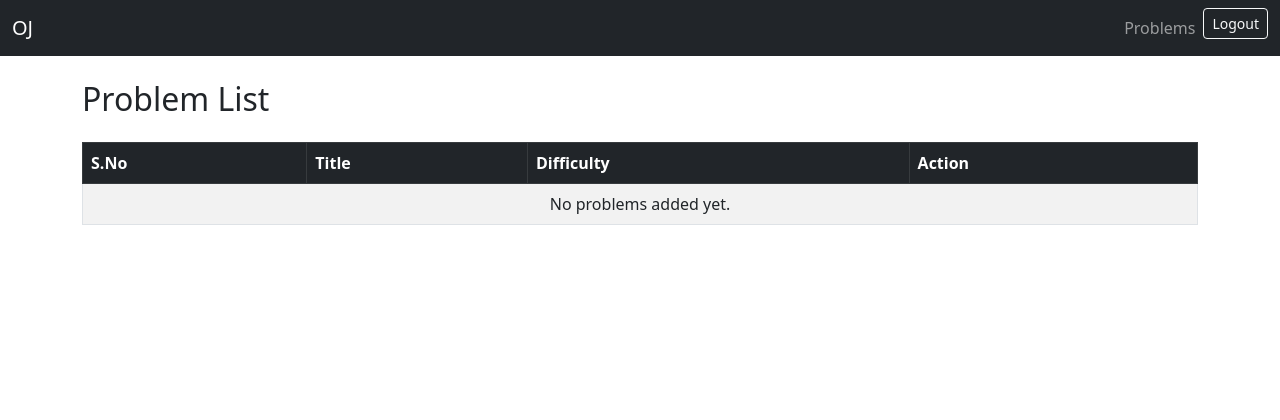
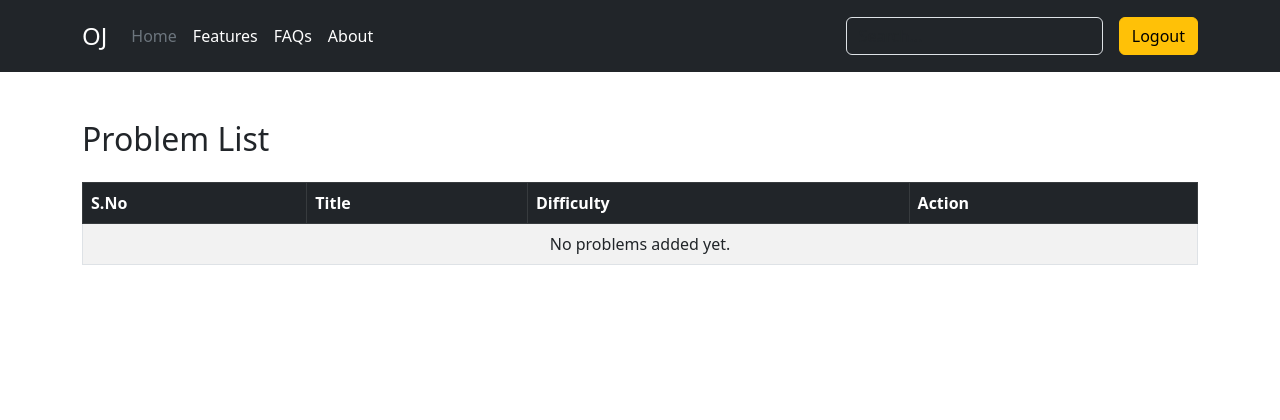
Before and after one commit to avanigupta06/OJ-Project, a Django app: page /home/problems/ in a window 1280 px wide. Shown: the top 420 px of the page. Run offline with Django 5.2, Linux system fonts and the light colour scheme; data that the repository does not hold is empty.

Commit message:
ui enhance

```diff
--- a/accounts/templates/login.html
+++ b/accounts/templates/login.html
@@ -8,7 +8,7 @@
     <!-- Custom Alert Styling -->
     <style>
         .alert {
-            border-left: 6px solid #0d6efd; /* blue border */
+            border-left: 6px solid #0d6efd;
             background-color: #e9f5ff;
             color: #0c3c78;
             font-weight: 500;
--- a/accounts/templates/register.html
+++ b/accounts/templates/register.html
@@ -7,7 +7,7 @@
     <!-- Custom Alert Styling -->
     <style>
         .alert {
-            border-left: 6px solid #0d6efd; /* blue border */
+            border-left: 6px solid #0d6efd;
             background-color: #e9f5ff;
             color: #0c3c78;
             font-weight: 500;
@@ -79,7 +79,7 @@
                     </div>
 
                     <!-- Submit button -->
-                    <button type="submit" class="btn btn-success w-100">Register</button>
+                    <button type="submit" class="btn btn-primary w-100">Register</button>
                 </form>
 
                 <!-- Link to login page for users who already have an account -->
--- a/compiler/forms.py
+++ b/compiler/forms.py
@@ -8,16 +8,28 @@
 
 
 class CodeSubmissionForm(forms.ModelForm):
-    language = forms.ChoiceField(choices=LANGUAGE_CHOICES)
+    language = forms.ChoiceField(choices=LANGUAGE_CHOICES, widget=forms.Select(attrs={'class': 'form-select form-select-sm w-auto'}) )
 
     class Meta:
         model = CodeSubmission
         fields = ['language', 'code', 'input_data']
         widgets = {
-            'code': forms.Textarea(attrs={'rows': 15, 'cols': 80}),
-            'input_data': forms.Textarea(attrs={'rows': 3, 'cols': 10}),
+            'code': forms.Textarea(attrs={
+                'class': 'form-control',  # ⬅️ Bootstrap input style
+                'rows': 14,
+                'cols': 80,
+                'placeholder': 'Write your code here...',
+                'style': 'resize: vertical;'
+            }),
+            'input_data': forms.Textarea(attrs={
+                'class': 'form-control',  # ⬅️ Bootstrap input style
+                'rows': 3,
+                'cols': 10,
+                'placeholder': 'Enter custom input...',
+                'style': 'resize: vertical;'
+            }),
         }
 
     def __init__(self, *args, **kwargs):
         super().__init__(*args, **kwargs)
-        self.fields['input_data'].required = False  # ✅
+        self.fields['input_data'].required = False
--- a/home/templates/problem_detail.html
+++ b/home/templates/problem_detail.html
@@ -12,7 +12,7 @@
         <div class="d-flex flex-wrap align-items-center justify-content-center justify-content-lg-start">
             <a href="{% url 'problem_list' %}" class="d-flex align-items-center mb-2 mb-lg-0 text-white text-decoration-none">
                 <svg class="bi me-2" width="40" height="32" role="img" aria-label="Bootstrap"><use xlink:href="#bootstrap"></use></svg>
-                <span class="fs-4">OJ</span>
+                <span class="fs-4 me-3">OJ</span>
             </a>
 
             <ul class="nav col-12 col-lg-auto me-lg-auto mb-2 justify-content-center mb-md-0">
@@ -88,7 +88,7 @@
 
 
                 <div class="d-flex gap-2">
-                    <button type="submit" name="action" value="run" class="btn btn-secondary">Run</button>
+                    <button type="submit" name="action" value="run" class="btn btn-primary">Run</button>
                     <button type="submit" name="action" value="submit" class="btn btn-success">Submit</button>
                 </div>
             </form>
--- a/home/templates/problem_list.html
+++ b/home/templates/problem_list.html
@@ -25,29 +25,41 @@
 
 <div class="wrapper">
 <!-- Header -->
-    <nav class="navbar navbar-expand-lg navbar-dark bg-dark">
-        <div class="container-fluid">
-            <a class="navbar-brand" href="{% url 'problem_list' %}">OJ</a>
-            <button class="navbar-toggler" type="button" data-bs-toggle="collapse" data-bs-target="#navbarNav"
-                    aria-controls="navbarNav" aria-expanded="false" aria-label="Toggle navigation">
-                <span class="navbar-toggler-icon"></span>
-            </button>
-            <div class="collapse navbar-collapse justify-content-end" id="navbarNav">
-                <ul class="navbar-nav">
-                    <li class="nav-item">
-                        <a class="nav-link" href="{% url 'problem_list' %}">Problems</a>
-                    </li>
-                    <!-- Add other nav links if needed -->
-                    <li class="nav-item">
+<header class="p-3 text-bg-dark mb-4">
+  <div class="container">
+    <div class="d-flex flex-wrap align-items-center justify-content-center justify-content-lg-start">
+
+      <!-- Brand -->
+      <a href="{% url 'problem_list' %}" class="d-flex align-items-center mb-2 mb-lg-0 text-white text-decoration-none">
+        <span class="fs-4 me-3">OJ</span>
+      </a>
+
+      <!-- Nav Links -->
+      <ul class="nav col-12 col-lg-auto me-lg-auto mb-2 justify-content-center mb-md-0">
+        <li><a href="#" class="nav-link px-2 text-secondary">Home</a></li>
+        <li><a href="#" class="nav-link px-2 text-white">Features</a></li>
+        <li><a href="#" class="nav-link px-2 text-white">FAQs</a></li>
+        <li><a href="#" class="nav-link px-2 text-white">About</a></li>
+      </ul>
+
+      <!-- Search Form -->
+      <form class="col-12 col-lg-auto mb-3 mb-lg-0 me-lg-3" role="search">
+        <input type="search" class="form-control form-control-dark text-bg-dark" placeholder="Search..." aria-label="Search">
+      </form>
+
+      <!-- Logout Form -->
+      <div class="text-end">
         <form method="post" action="{% url 'logout' %}">
           {% csrf_token %}
-                            <button type="submit" class="btn btn-outline-light btn-sm">Logout</button>
+          <button type="submit" class="btn btn-warning">Logout</button>
         </form>
-                    </li>
-                </ul>
+      </div>
+
     </div>
   </div>
-    </nav>
+</header>
+
+
 
     <!-- Content -->
     <div class="container content my-4">
```
Also changed, not shown: accounts/templates/dashboard.html (line endings or trailing spaces). Lines whose indentation alone changed are shown as unchanged.
